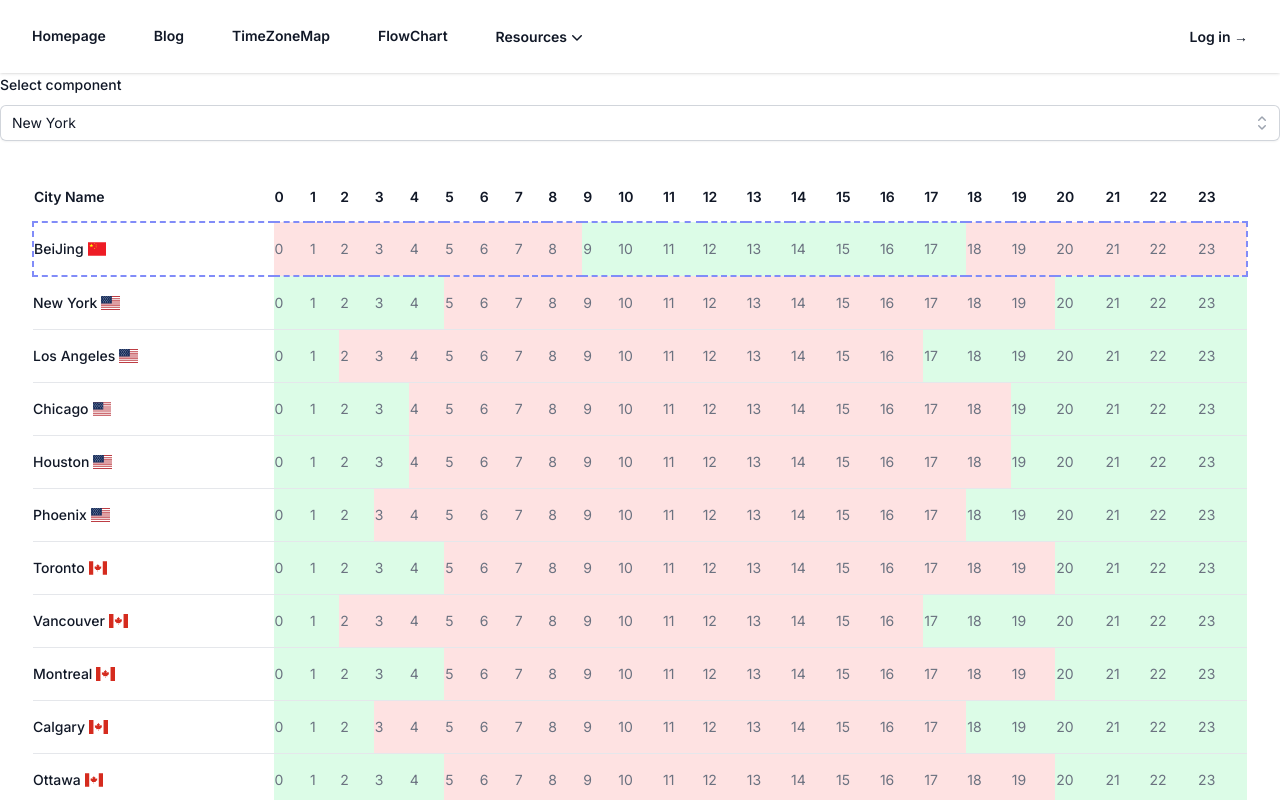
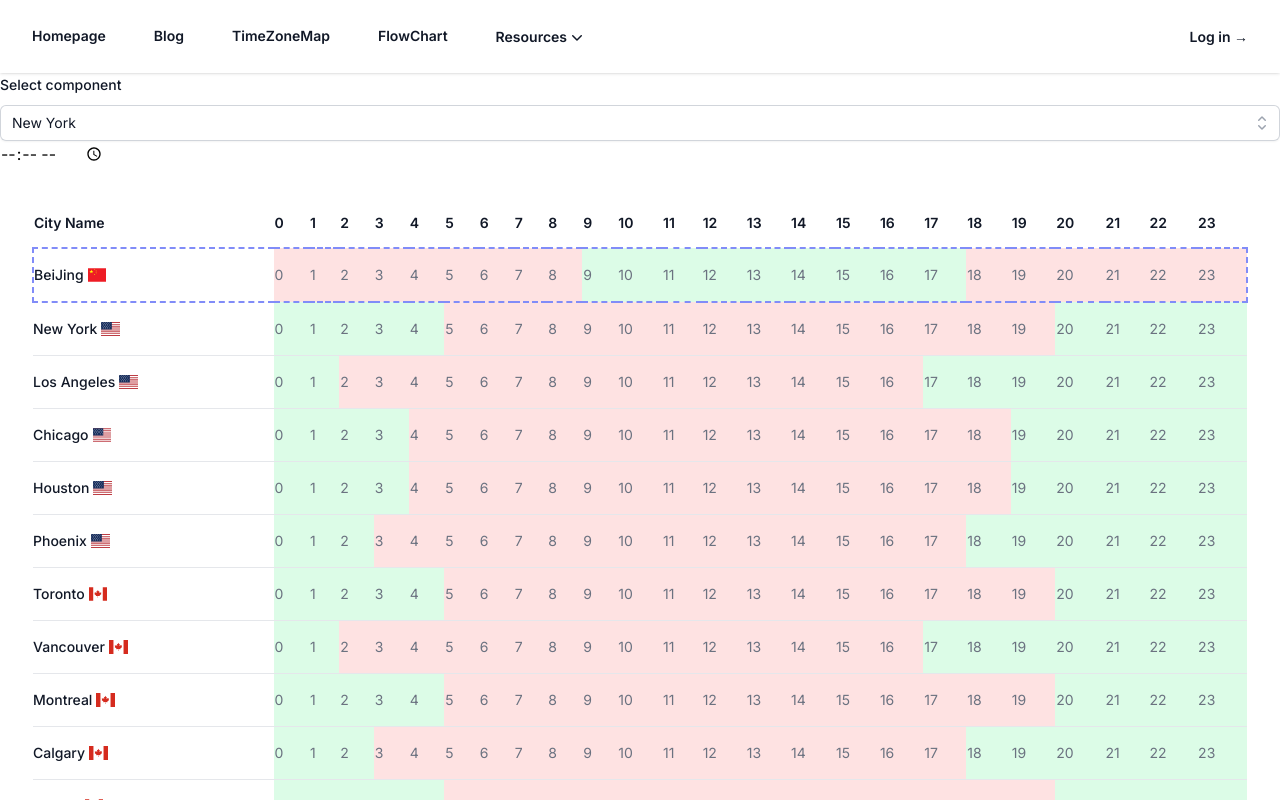
Before and after one commit to chase-si/CV, a Next.js app: page /timeZone in a window 1280 px wide. Shown: the top 800 px of the page. Built offline with nearby package versions, Linux system fonts and the light colour scheme.

Commit message:
[ref]ref name to lowercase

```diff
--- a/src/app/layout.tsx
+++ b/src/app/layout.tsx
@@ -3,8 +3,8 @@ import type { Metadata } from 'next'
 import { Inter } from 'next/font/google'
 
 import { StoreProvider } from './StoreProvider'
-import Nav from '../components/Nav/index'
-import Footer from '../components/Footer'
+import Nav from '../components/nav/index'
+import Footer from '../components/footer'
 
 import './globals.css'
 
--- a/src/app/page.tsx
+++ b/src/app/page.tsx
@@ -1,7 +1,7 @@
 'use client'
 
 import { useEffect, useRef } from 'react'
-import HeroSectionBg from '@/components/SVG/HeroSectionBg'
+import HeroSectionBg from '@/components/svg/HeroSectionBg'
 import { FollowingDotCursor } from '@/lib/customerCursor'
 
 const stats = [
--- a/src/app/timeZone/components/Form.tsx
+++ b/src/app/timeZone/components/Form.tsx
@@ -8,7 +8,7 @@ import { CheckIcon, ChevronUpDownIcon } from '@heroicons/react/20/solid'
 
 import { classNames } from '@/lib/utils'
 
-import Select from '@/components/Select'
+import Select from '@/components/select'
 
 import { CITY_TIMEZONES } from '../constans'
 
@@ -35,6 +35,7 @@ export default function Form() {
           selectedOpt={locations[0]}
           setSelected={() => {}}
         />
+        <input type="time" />
       </form>
     </div>
 
```
